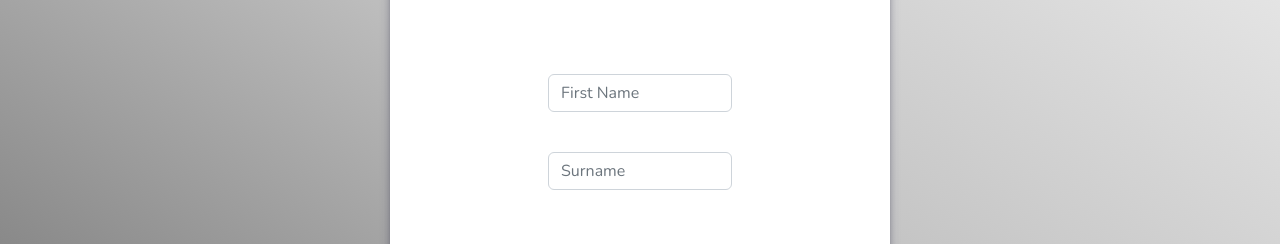
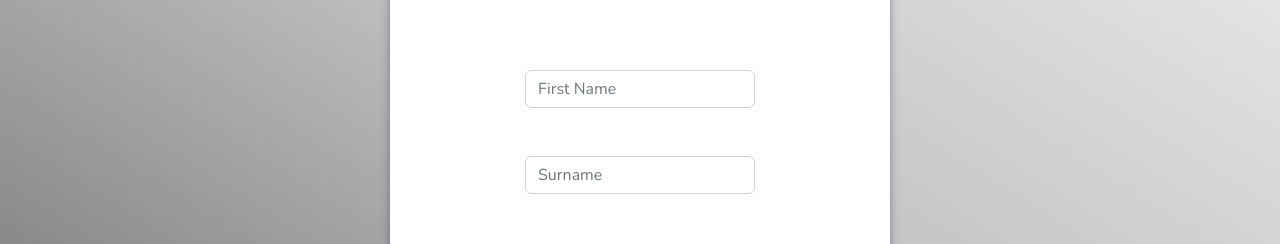
Before and after one commit to Liv4-code/my-avatar, a React (Create React App) app: page / in a window 1280 px wide. Shown: the part 279-523 px from the top of the page. Built offline with nearby package versions, Linux system fonts and the light colour scheme.

Commit message:
Deleted datepicker library and switched to using color picker library

```diff
--- a/package.json
+++ b/package.json
@@ -9,7 +9,7 @@
     "bootstrap": "^5.2.3",
     "react": "^18.2.0",
     "react-bootstrap": "^2.7.4",
-    "react-datepicker": "^4.11.0",
+    "react-colorful": "^5.6.1",
     "react-dom": "^18.2.0",
     "react-scripts": "5.0.1",
     "web-vitals": "^2.1.4"
--- a/src/App.css
+++ b/src/App.css
@@ -1,4 +1,5 @@
 @import url("https://fonts.googleapis.com/css2?family=Nunito:wght@300;400;500;1000&display=swap");
+/* The curvy font provided by Google went well with the rest of the smooth lines in the project design. */
 
 h1 {
     font-weight: 1000 !important;
--- a/src/App.js
+++ b/src/App.js
@@ -1,7 +1,9 @@
 import React from "react";
 import "./App.css";
+import "react-bootstrap";
 import "bootstrap/dist/css/bootstrap.min.css";
-import "react-bootstrap";
+// Bootstrap is a frontend library I'm most familiar with
+// Used to save time and because Bootstrap provides element styling that fit the type of ui I was building.
 import MultiForm from "./components/MultiForm";
 
 function App() {
--- a/src/componentStyles/Forms.css
+++ b/src/componentStyles/Forms.css
@@ -27,20 +27,11 @@ form {
     animation: tipFade;
     animation-duration: 2s;
     animation-fill-mode: forwards;
-    animation-delay: 1s;
+    animation-delay: 300ms;
 }
 
 .form-display {
     height: 60vh;
-}
-
-.form-group {
-    margin: 20px 0 20px 0;
-    display: flex;
-    flex-direction: column;
-    justify-content: center;
-    align-items: center;
-    width: 80%;
 }
 
 .error-message {
@@ -75,6 +66,10 @@ form {
     border-bottom: 1px solid #3e3e3e;
 }
 
+.react-colorful {
+    height: 140px !important;
+}
+
 @keyframes tipFade {
     from {
         opacity: 0%;
--- a/src/components/Gender.js
+++ b/src/components/Gender.js
@@ -1,6 +1,4 @@
 import React from "react";
-import DatePicker from "react-datepicker";
-import "react-datepicker/dist/react-datepicker.css";
 
 const Gender = ({ formData, setFormData }) => {
     const convertToYearsAgo = (date) => {
@@ -51,14 +49,15 @@ const Gender = ({ formData, setFormData }) => {
             </div>
             <div className="form-check d-flex flex-column justify-content-center align-items-center p-0 mt-5">
                 <label className="py-2">Provide A Date Of Birth</label>
-                <DatePicker
+                <input
+                    type="date"
                     value={formData.dob}
-                    onChange={(date) => {
+                    onChange={(event) => {
                         setFormData({
                             ...formData,
-                            dob: date,
+                            dob: event.target.value,
                         });
-                        convertToYearsAgo(date);
+                        convertToYearsAgo(event.target.value);
                     }}
                 />
             </div>
--- a/src/components/Name.js
+++ b/src/components/Name.js
@@ -4,7 +4,7 @@ import "../componentStyles/Forms.css";
 const Name = ({ formData, setFormData, error }) => {
     return (
         <div className="name-inputs d-flex flex-column justify-content-center align-items-center">
-            <div className="form-group">
+            <div className="form-group d-flex flex-column justify-content-center align-items-center my-4">
                 <input
                     value={formData.firstName}
                     onChange={(event) => {
@@ -18,7 +18,7 @@ const Name = ({ formData, setFormData, error }) => {
                     placeholder="First Name"
                 />
             </div>
-            <div className="form-group">
+            <div className="form-group d-flex flex-column justify-content-center align-items-center my-4">
                 <input
                     value={formData.surname}
                     onChange={(event) => {
--- a/src/components/Occupation.js
+++ b/src/components/Occupation.js
@@ -1,9 +1,12 @@
 import React from "react";
+import { HexColorPicker } from "react-colorful";
+// Used to make the color picker input visually appealing
+// providing for a better user experience
 
 const Occupation = ({ formData, setFormData }) => {
     return (
         <div className="d-flex flex-column justify-content-center align-items-center">
-            <div className="form-group">
+            <div className="form-group d-flex flex-column justify-content-center align-items-center my-4">
                 <label htmlFor="exampleFormControlSelect2">
                     Select An Occupation
                 </label>
@@ -25,19 +28,18 @@ const Occupation = ({ formData, setFormData }) => {
                     </option>
                 </select>
             </div>
-            <div className="form-group">
+            <div className="form-group d-flex flex-column justify-content-center align-items-center my-4">
                 <label htmlFor="exampleFormControlSelect2">
                     Choose Your Favorite Color
                 </label>
-                <input
-                    value={formData.faveColor}
-                    onChange={(event) => {
+                <HexColorPicker
+                    color={formData.faveColor}
+                    onChange={(color) => {
                         setFormData({
                             ...formData,
-                            faveColor: event.target.value,
+                            faveColor: color,
                         });
                     }}
-                    type="color"
                 />
             </div>
         </div>
--- a/src/components/Results.js
+++ b/src/components/Results.js
@@ -13,7 +13,7 @@ const Occupation = ({ formData }) => {
     const occupationBlurbs = [
         "whipping up tasty treats!",
         "running into errors.",
-        "turning upward dogs downwards.",
+        "turning upward dogs, downwards.",
         "vlogging and veganism.",
     ];
 
@@ -147,8 +147,8 @@ const Occupation = ({ formData }) => {
                 </div>
                 <p>
                     Meet your Avatar {formData.firstName} {formData.surname}. A{" "}
-                    {formData.occupation} with a passion for{" "}
-                    {setOccupationBlurb()}
+                    {formData.yearsOld + ` year old`} {formData.occupation} with
+                    a passion for {setOccupationBlurb()}
                 </p>
             </div>
         </div>
```
Also changed, not shown: 1 other file (tests, documents, lock files or other folders).
